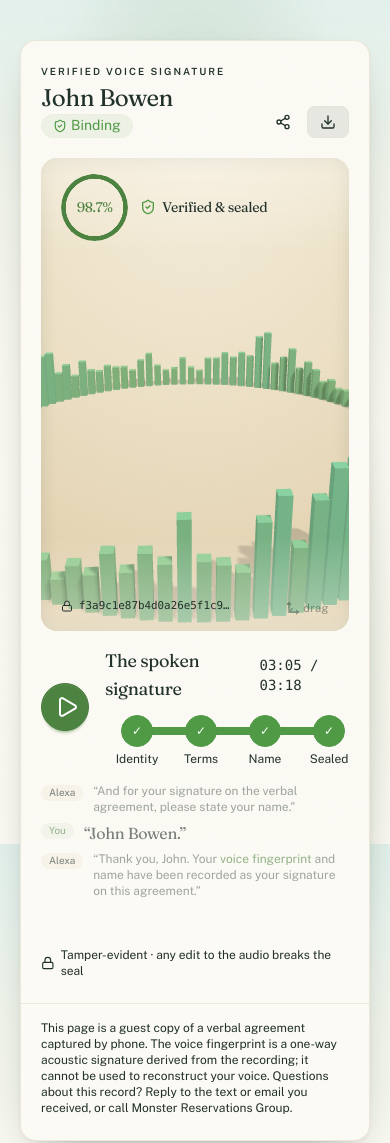
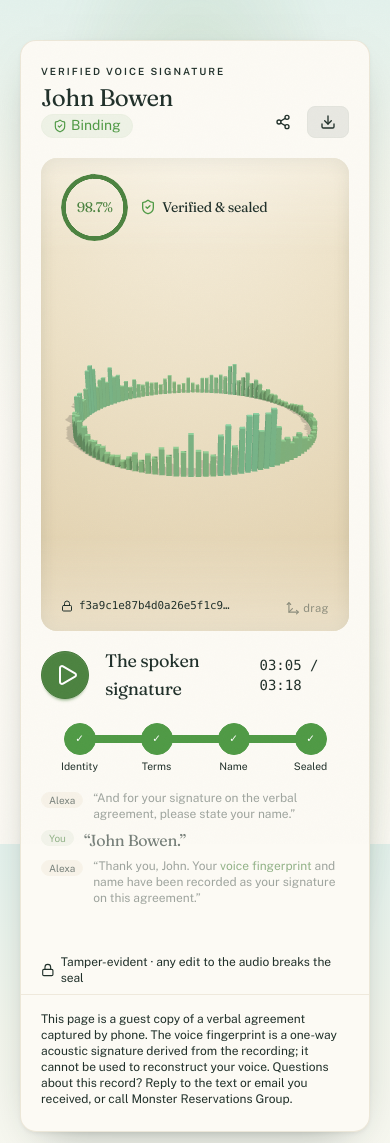
Before and after one commit to theTechGoose/timbre-voice-signature, a plain HTML site: page index.html in a window 390 px wide. Shown: the top 1143 px of the page. Drawn offline with nearby package versions, Linux system fonts and the light colour scheme; animation ran at ten frames a second.

Commit message:
Mobile polish: full-width ladder, fingerprint defaults zoomed-out on mobile, tighten disclaimer gap

```diff
--- a/index.html
+++ b/index.html
@@ -211,7 +211,7 @@ h1,h2,h3,h4,.font-display { font-family: var(--font-display); font-optical-sizin
           </div>
 
           <!-- the spoken-signature player — continuous with the graphic -->
-          <div class="px-5 sm:px-7 pb-6 mt-4 flex flex-col gap-4">
+          <div class="px-5 sm:px-7 pb-2 mt-4 flex flex-col gap-4">
             <div class="flex items-center gap-4">
               <button id="play-btn" onclick="togglePlay()"
                 class="btn btn-primary btn-circle btn-lg shrink-0" aria-label="Play or pause the signature clip">
@@ -222,14 +222,16 @@ h1,h2,h3,h4,.font-display { font-family: var(--font-display); font-optical-sizin
                   <div class="font-display text-lg">The spoken signature</div>
                   <div class="mono text-sm text-base-content/55"><span id="cur-time">03:05</span> / 03:18</div>
                 </div>
-                <ul id="sig-ladder" class="steps steps-horizontal w-full mt-2 text-xs" aria-label="Verification progress">
-                  <li class="step step-success" data-step="0" data-content="✓">Identity</li>
-                  <li class="step step-success" data-step="1" data-content="✓">Terms</li>
-                  <li class="step step-success" data-step="2" data-content="✓">Name</li>
-                  <li class="step step-success" data-step="3" data-content="✓">Sealed</li>
-                </ul>
               </div>
             </div>
+
+            <!-- verification ladder — full width so it isn't cramped on mobile -->
+            <ul id="sig-ladder" class="steps steps-horizontal w-full text-[0.65rem] sm:text-xs" aria-label="Verification progress">
+              <li class="step step-success" data-step="0" data-content="✓">Identity</li>
+              <li class="step step-success" data-step="1" data-content="✓">Terms</li>
+              <li class="step step-success" data-step="2" data-content="✓">Name</li>
+              <li class="step step-success" data-step="3" data-content="✓">Sealed</li>
+            </ul>
 
             <!-- The exchange, smaller, under the ladder (corrected product wording) -->
             <div class="grid gap-1.5" id="sig-lines">
@@ -616,8 +618,9 @@ function init3D() {
   renderer.shadowMap.enabled = true; renderer.shadowMap.type = THREE.PCFSoftShadowMap;
 
   const scene = new THREE.Scene();
-  const camera = new THREE.PerspectiveCamera(45, W/H, 0.1, 100);
-  camera.position.set(0, 3.4, 7.4);
+  const MOBILE = window.matchMedia('(max-width: 640px)').matches;
+  const camera = new THREE.PerspectiveCamera(MOBILE ? 52 : 45, W/H, 0.1, 100);
+  camera.position.set(0, MOBILE ? 4.8 : 3.4, MOBILE ? 13.2 : 7.4);  // mobile: pull back so the whole ring fits
 
   const group = new THREE.Group();
   scene.add(group);
@@ -661,7 +664,7 @@ function init3D() {
   controls.enableDamping = true; controls.dampingFactor = 0.08;
   controls.enablePan = false;
   controls.enableZoom = true;              // wheel zoom when cursor is over the fingerprint; pinch on touch
-  controls.minDistance = 4.5; controls.maxDistance = 11; controls.zoomSpeed = 0.9;
+  controls.minDistance = 4.5; controls.maxDistance = MOBILE ? 16 : 11; controls.zoomSpeed = 0.9;
   controls.minPolarAngle = Math.PI*0.22; controls.maxPolarAngle = Math.PI*0.52;
   controls.autoRotate = !REDUCED; controls.autoRotateSpeed = 0.32;
   controls.update();
```
